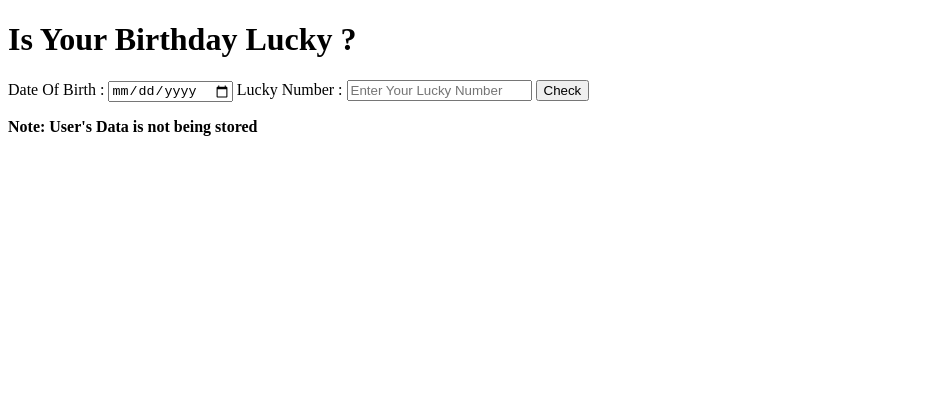
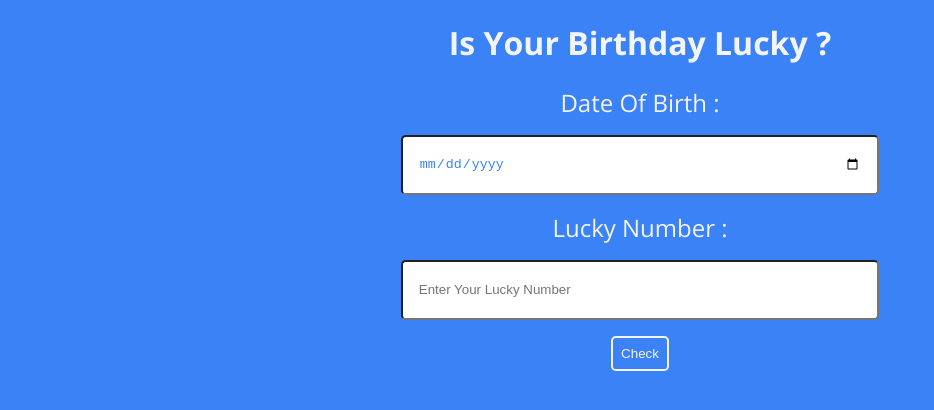
Before and after one commit to divyanshchandna/Lucky-birthdate, a plain HTML site: page index.html in a window 1280 px wide. Shown: the whole page, without its empty margins (0-934 px from the left). Drawn offline with nearby package versions, Linux system fonts and the light colour scheme.

Commit message:
updated style.css

```diff
--- a/index.html
+++ b/index.html
@@ -22,9 +22,7 @@
         <div class="result">
         </div>
 
-        <div class="note">
-            <p><strong>Note: User's Data is not being stored</strong></p>
-        </div>
+
     </div>
 </body>
 <script src="index.js"></script>
--- a/style.css
+++ b/style.css
@@ -0,0 +1,50 @@
+@import url('https://fonts.googleapis.com/css2?family=Open+Sans:wght@400;700&display=swap');
+
+:root {
+    --primary-dark: #3B82F6;
+    --primary-light: #F3F4F6;
+}
+body{
+    background-color: var(--primary-dark);
+    color: var(--primary-light);
+    font-family: 'Open Sans', sans-serif;
+}
+
+.container {
+    width:70%;
+    text-align: center;
+    margin: auto;
+}
+
+label {
+    font-size: x-large;
+    display: block;
+
+}
+
+input {
+    width: 50%;
+    margin: auto;
+    padding: 1rem;
+    height:3vh;
+    display: block;
+    margin-top: 1rem;
+    margin-bottom: 1rem;
+    color: var(--primary-dark);
+    border-radius: 0.3rem;
+}
+
+.btn-check{
+    padding: 0.5rem;
+    background-color: var(--primary-dark);
+    color: var(--primary-light);
+    border:2px solid var(--primary-light);
+    border-radius: 0.3rem;
+    cursor: pointer;
+}
+
+.result {
+    margin:1rem;
+    font-size: 2rem;
+    padding: 0.5rem;
+}
```
